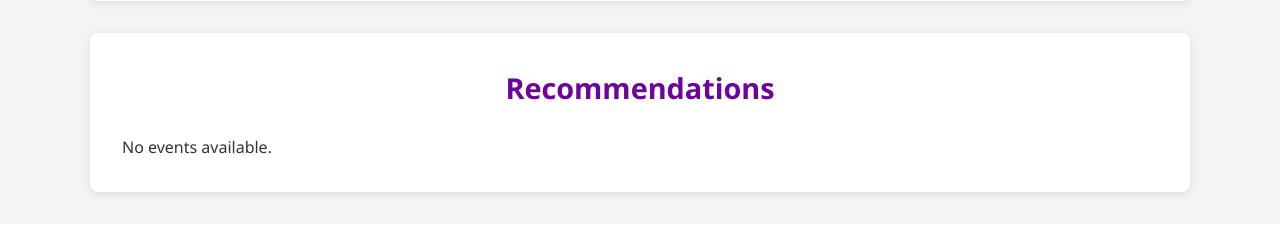
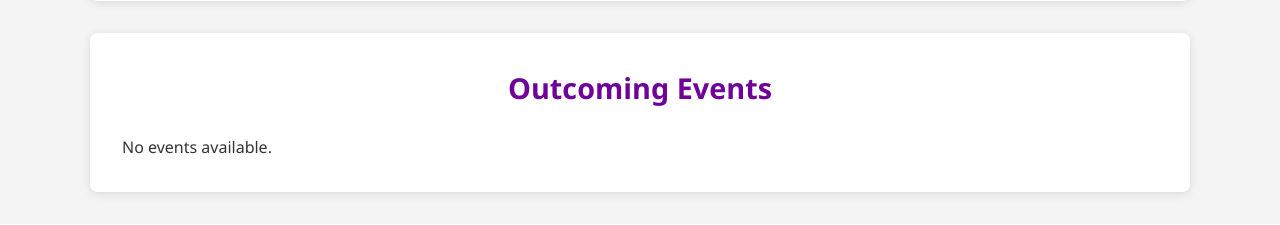
Before and after one commit to akanazi0/SWE-Project, a Flask app: page /welcome in a window 1280 px wide. Shown: the part 981-1206 px from the top of the page. Run offline with Flask 3, Linux system fonts and the light colour scheme; data that the repository does not hold is empty.

```diff
--- a/auth/templates/welcome.html
+++ b/auth/templates/welcome.html
@@ -467,7 +467,7 @@
         </form>
 
         <section class="events-container">
-            <h3 class="events-title">Recommendations</h3>
+            <h3 class="events-title">Outcoming Events</h3>
             <div class="events-grid">
                 {% for event in events %}
                 <div class="event-card">
```
Also changed, not shown: auth/uploads/bc4995a0-b3f8-4bd9-ba09-98870613715a.png (added), auth/uploads/dinner-safari-projection-showcrop-600x600.png (added), auth/uploads/diriyahfinalcrop-660x337.png (added), auth/uploads/ramla-terraz-riyadhcrop-1920x1080.png (added), auth/uploads/revelation-exhibition-1crop-660x337.png (added), 3 other files.
